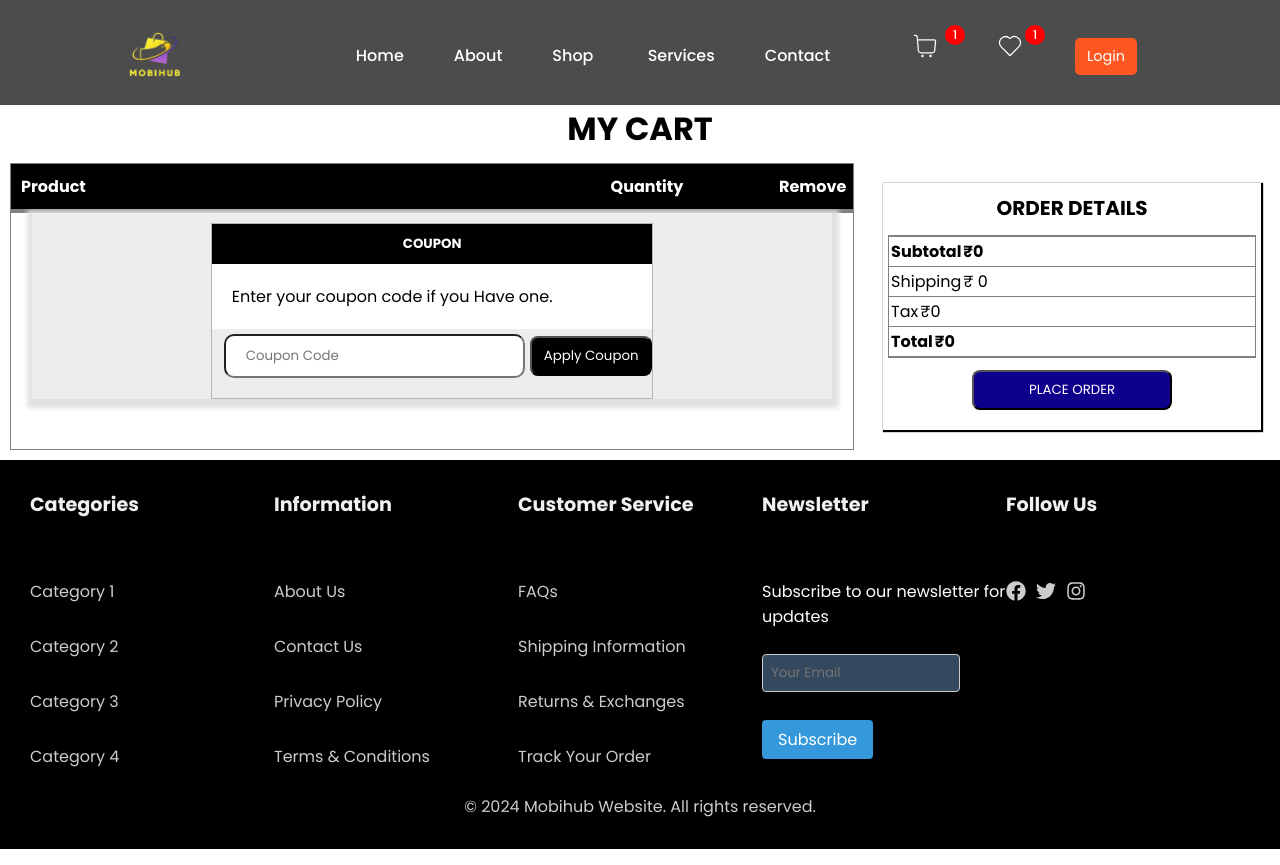
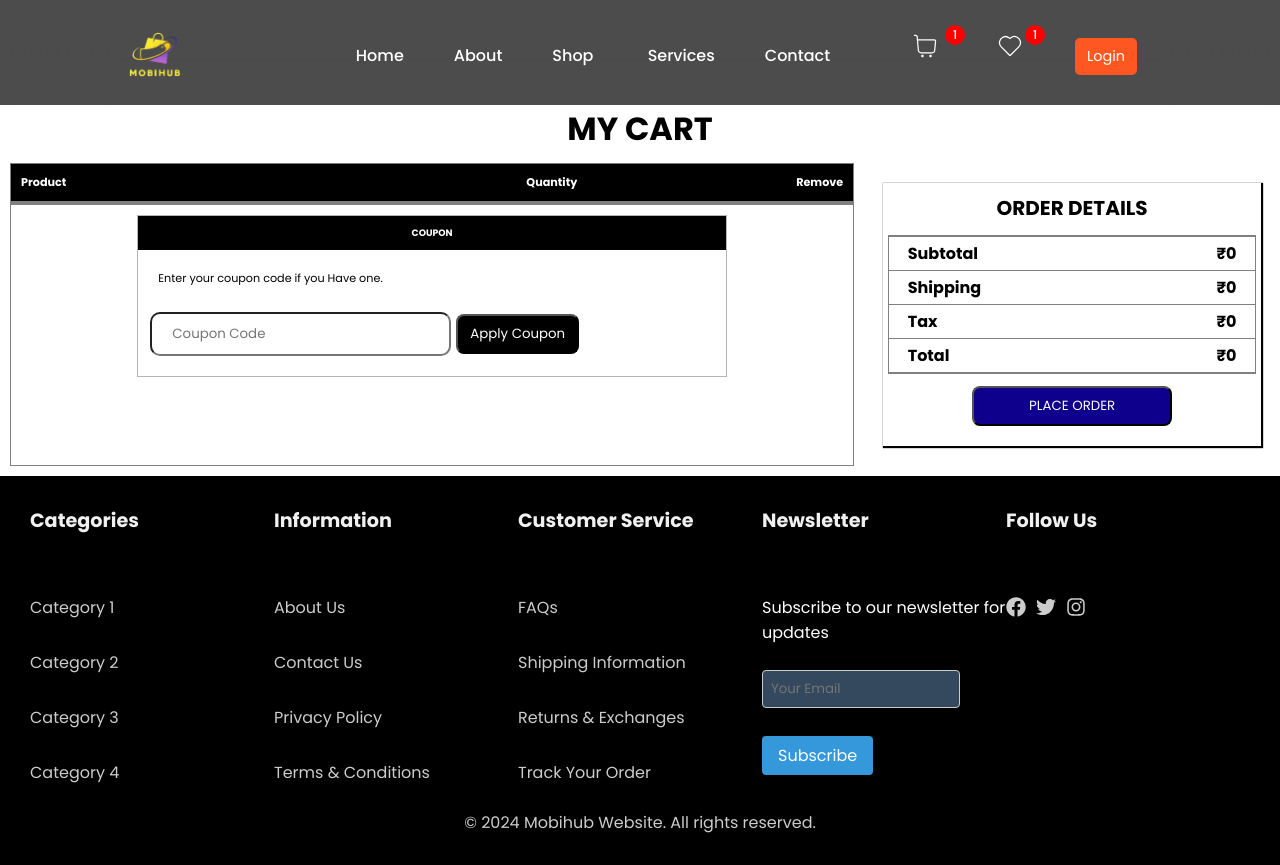
Before and after one commit to g1patidar/mobihub_new1, a React (Create React App) app in the folder mobihub_frontend/: page /cartpage in a window 1280 px wide. Built offline with nearby package versions, Linux system fonts and the light colour scheme.

Commit message:
Filter page

```diff
--- a/mobihub_frontend/src/css/Header.css
+++ b/mobihub_frontend/src/css/Header.css
@@ -152,7 +152,7 @@
     }
 
     #check:checked ~ .navbar1 {
-        height: 28rem;
+        height: 31rem;
     }
 
     .navbar1 a {
--- a/mobihub_frontend/src/css/cart.css
+++ b/mobihub_frontend/src/css/cart.css
@@ -5,7 +5,6 @@
     padding: 0;
     box-sizing: border-box;
 }
-
 /* Cart Items */
 
 .card-page {
@@ -19,6 +18,7 @@
 #sec_div {
     width: 67%;
     border: 1px solid gray;
+    font-size: 0.7rem;
 }
 
 #sec_div table {
@@ -28,12 +28,23 @@
 
 .item_set_cart {
     display: grid;
-    grid-template-columns: 70% 20% 10%;
+    grid-template-columns: 60% 20% 20%;
 }
 
 .cart-info {
     display: flex;
     flex-wrap: wrap;
+}
+.cart-info img{
+    width: 9em;
+    height: 13em;
+    margin-left: 5%;
+}
+.Pro_Name_Cart{
+    font-size: 1.6em;
+    margin: auto 0;
+    margin-left: 5%;
+
 }
 
 .mobimg {
@@ -53,7 +64,6 @@
 }
 .Table-Round table
 {
-    color: red;
     border-radius: 15px;
 }
 
@@ -80,8 +90,12 @@
 }
 
 .delete {
+    background-color: black;
     width: 40px;
     padding: 8px 0 10px;
+}
+.remove_btn_cart{
+    margin: auto 0;
 }
 
 
@@ -108,14 +122,11 @@
     border: 1px solid gray;
 }
 
-.total-price table {
+/* .total-price table {
     max-width: 3700px;
-}
+} */
 
-/* .cart_tr {
-    display: flex;
-    justify-content: space-around;
-} */
+
 
 
 .item_set_cart td:last-child,
@@ -180,6 +191,8 @@
 /* Coupon Cart */
 
 #cart-bottom {
+    width: 70%;
+    margin: auto;
     padding-top: 10px;
 }
 
@@ -267,6 +280,11 @@
     .card-page {
         margin: 2px;
     }
-
-
 }
+.dd
+{
+    display: flex;
+    justify-content: space-between;
+    margin:0 4%;
+    padding: 4px;
+}
--- a/mobihub_frontend/src/pages/Orderdetails.js
+++ b/mobihub_frontend/src/pages/Orderdetails.js
@@ -4,7 +4,7 @@ const Orderdetails = () => {
             <div className="first_Box">
                 <div className="first_Box_first">
                     <div className="first_box1">
-                        <h1 id="first_h1">Filters</h1>
+                        <h1 id="first_h1">RAMs</h1>
                         <div className="Filter_box">
                             <h5>___</h5>
                             <h2>ORDER STATUS</h2>
--- a/mobihub_frontend/src/pages/cartpage.js
+++ b/mobihub_frontend/src/pages/cartpage.js
@@ -3,30 +3,31 @@ import { qtyIncrease, qtydecrease, delfromcart } from "../slice/ProductSlice";
 import { useNavigate } from "react-router-dom";
 import { useState } from "react";
 import axios from "axios";
+import { MdDelete } from "react-icons/md";
+
 import { toast } from "react-toastify";
 
 const Cardpage = () => {
   const [couponcode, setCouponCode] = useState("");
-    const [discount, setDiscount] = useState(0)
+  const [discount, setDiscount] = useState(0);
   const mynav = useNavigate();
   var totalPrice = 0;
   const mydispatch = useDispatch();
-    const cartdata = useSelector((state) => state.cartslice.cart)
+  const cartdata = useSelector((state) => state.cartslice.cart);
   //const mydispatch = useDispatch();
-
 
   const productqtyinc = (id) => {
     // alert(id)
     mydispatch(qtyIncrease({ id: id }));
-    }
+  };
   const productqtydec = (id) => {
     // alert(id)
     mydispatch(qtydecrease({ id: id }));
-    }
+  };
   // for delete item
   const Deleteitem = (id) => {
-        mydispatch(delfromcart({ id: id }))
-    }
+    mydispatch(delfromcart({ id: id }));
+  };
 
   const ans = cartdata.map((key) => {
     totalPrice += key.Price * key.quantity;
@@ -36,27 +37,43 @@ const Cardpage = () => {
           <td>
             <div className="cart-info">
               <img src={key.Image_path[0]} className="mobimg" />
-                            <div>
+              <div className="Pro_Name_Cart">
                 <p> {key.Name}</p>
-                                <p>Price:<b>₹{key.Price}</b></p>
-
+                <p>
+                  Price:<b>₹{key.Price}</b>
+                </p>
               </div>
             </div>
-
           </td>
           <td>
             <div className="increment">
-                            <td><button className="minus" onClick={() => productqtydec(key.id)}><b>-</b></button></td>
-                            <td><button><b>{key.quantity}</b></button></td>
-                            <td><button className="plus" onClick={() => productqtyinc(key.id)}><b>+</b></button></td>
-
+              <td>
+                <button className="minus" onClick={() => productqtydec(key.id)}>
+                  <b>-</b>
+                </button>
+              </td>
+              <td>
+                <button>
+                  <b>{key.quantity}</b>
+                </button>
+              </td>
+              <td>
+                <button className="plus" onClick={() => productqtyinc(key.id)}>
+                  <b>+</b>
+                </button>
+              </td>
             </div>
           </td>
-                    <td><img src="./images/delete.jpeg" className="delete"
-                        onClick={() => Deleteitem(key.id)} /></td>
+          <td style={{ border: "1px solid black" }}>
+            <div className="remove_btn_cart">
+              <MdDelete onClick={() => Deleteitem(key.id)} />
+            </div>
+            {/* <img src="./images/delete.jpeg" className="delete"
+                        /> */}
+          </td>
         </tr>
       </>
-        )
+    );
   });
   ///////   apply coupon ////////////
 
@@ -65,46 +82,48 @@ const Cardpage = () => {
     setCouponCode("");
     if (couponcode === "") {
       // alert("Please enter the code")
-            toast.warning("please enter coupon code")
-        }
-        else {
-            await axios.post(`https://mobihub-new1.onrender.com/api/user/applycoupon/${couponcode}`).then((res) => {
+      toast.warning("please enter coupon code");
+    } else {
+      await axios
+        .post(
+          `https://mobihub-new1.onrender.com/api/user/applycoupon/${couponcode}`
+        )
+        .then((res) => {
           if (res.data.length === 0) {
             alert("Invalid Coupon Code");
+          } else if ("Coupon has expired" == res.data) {
+            alert("Coupon has expired");
+          } else if ("notexist" == res.data) {
+            alert("Coupon does not exist");
+          } else {
+            // console.log(res.data.Discount)
+            setDiscount(res.data.Discount);
           }
-                else if ("Coupon has expired" == res.data) {
-                    alert("Coupon has expired")
+        });
     }
-                else if ("notexist" == res.data) {
-                    alert("Coupon does not exist")
-                }
-                else {
-                    // console.log(res.data.Discount)
-                    setDiscount(res.data.Discount)
-                }
-            })
-        }
-    }
-
-
+  };
 
   const items = cartdata.map((key) => {
     return (
       <>
-                <tr>
-                    <td>{key.Name} &nbsp; Q - {key.quantity}</td>
-                    <td>₹{key.quantity * key.Price}</td>
-                </tr>
+
+        <div className="dd">
+              <div>
+                <b>{key.Name} &nbsp; Q - {key.quantity}</b>
+              </div>
+              <div>
+                <b>₹{key.quantity * key.Price}</b>
+              </div>
+            </div>
       </>
-        )
-    })
+    );
+  });
 
   return (
     <>
       <h1 className="My_cart_heading"> MY CART</h1>
 
       <div className="card-page">
-
         <div id="sec_div">
           <div className="Table-Round">
             <table>
@@ -119,85 +138,86 @@ const Cardpage = () => {
             <hr size="2" color="gray" />
           </div>
 
-
-
-
-
           <hr size="2" color="gray" />
-                    <section id="cart-bottom" className="container">
+          <section id="cart-bottom">
             <div className="row">
               <div className="coupon">
                 <div>
                   <h5>COUPON</h5>
 
                   <p>Enter your coupon code if you Have one.</p>
-                                    <input type="text" placeholder="Coupon Code" value={couponcode} onChange={(e) => setCouponCode(e.target.value)} />
+                  <input
+                    type="text"
+                    placeholder="Coupon Code"
+                    value={couponcode}
+                    onChange={(e) => setCouponCode(e.target.value)}
+                  />
                   <button onClick={ApplyCoupon}>Apply Coupon</button>
-
-
                 </div>
               </div>
             </div>
-
           </section>
-
-
         </div>
         {/* //----------------------------------------------second part---------------------------------------------------//                 */}
 
-                <div className="second_div" >
+        <div className="second_div">
           <h4 className="order">ORDER DETAILS</h4>
           {/* <div className="order">
 
                         </div> */}
 
           <div className="total-price">
-                        <table>
             {items}
-                        </table>
             <hr size="1" color="gray" />
-                        <table>
-                            <tr className="cart_tr">
-                                <td><b>Subtotal</b></td>
-                                <td><b>₹{totalPrice - (totalPrice * discount / 100)}</b></td>
-                            </tr>
-                        </table>
+            <div className="dd">
+              <div>
+                <b>Subtotal</b>
+              </div>
+              <div>
+                <b>₹{totalPrice - (totalPrice * discount) / 100}</b>
+              </div>
+            </div>
+
             <hr size="1" color="gray" />
-                        <table>
-                            <tr className="cart_tr">
-                                <td>Shipping</td>
-                                <td>₹ 0</td>
-                            </tr>
-                        </table>
+            <div className="dd">
+              <div>
+                <b>Shipping</b>
+              </div>
+              <div>
+                <b>₹0</b>
+              </div>
+            </div>
             <hr size="1" color="gray" />
-                        <table>
-                            <tr className="cart_tr">
-                                <td>Tax</td>
-                                <td>₹0</td>
-                            </tr>
-                        </table>
+            <div className="dd">
+              <div>
+                <b>Tax</b>
+              </div>
+              <div>
+                <b>₹0</b>
+              </div>
+            </div>
             <hr size="1" color="gray" />
-                        <table>
-                            <tr className="cart_tr">
-                                <td><b>Total</b></td>
-                                <td><b>₹{totalPrice}</b></td>
-                            </tr>
-                        </table>
+            <div className="dd">
+              <div>
+                <b>Total</b>
+              </div>
+              <div>
+                <b>₹0</b>
+              </div>
+            </div>
             <hr size="1" color="gray" />
-
-
           </div>
 
           <div className="button1">
             <center>
-
-                            <button onClick={() => mynav("/addressform")}>PLACE ORDER </button>
+              <button onClick={() => mynav("/addressform")}>
+                PLACE ORDER{" "}
+              </button>
             </center>
           </div>
-
         </div>
       </div>
-
-        </>)
-}
+    </>
+  );
+};
 export default Cardpage;
```
Lines whose indentation alone changed are shown as unchanged.
